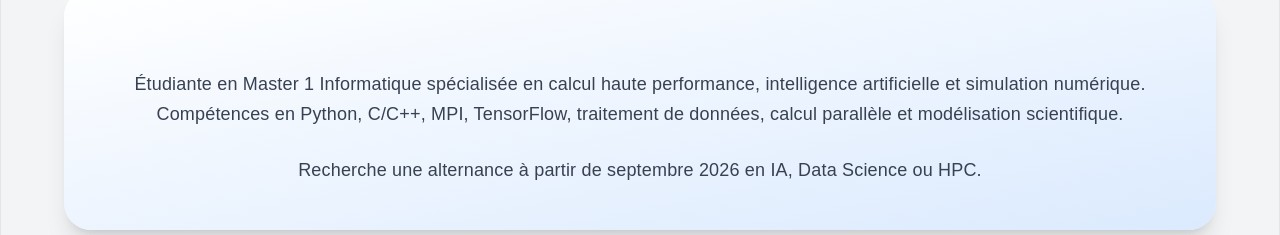
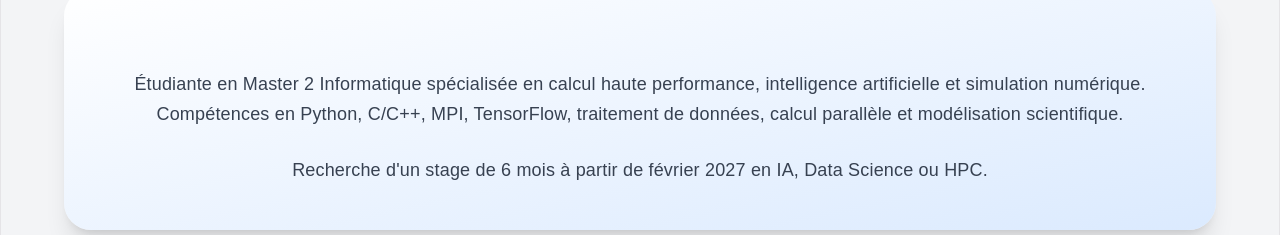
Before and after one commit to Kenzo2345/Portfolio, a React (Vite) app: page / in a window 1280 px wide. Shown: the part 817-1052 px from the top of the page. Built offline with nearby package versions, Linux system fonts and the light colour scheme.

Commit message:
update about and experience section text

```diff
--- a/src/components/Experience.jsx
+++ b/src/components/Experience.jsx
@@ -7,7 +7,7 @@ function Experience() {
         {/* Experience 1 */}
           <div className="bg-gradient-to-br from-white to-blue-100 dark:bg-[#1e293b] rounded-2xl p-6 shadow-lg hover:shadow-2xl hover:-translate-y-2 transition duration-300">
             <h3 className="text-2xl font-semibold mb-3 text-blue-500"> Détection de Bugs Numériques via IA</h3>
-            <p className="text-sm text-gray-500 dark:text-gray-400 mb-4"> Espace Dev UPVD • En cours </p>
+            <p className="text-sm text-gray-500 dark:text-gray-400 mb-4"> Espace Dev UPVD • Avril – Mai 2026</p>
             <p className="text-gray-600 leading-7"> Développement d’un prototype multi-agents basé sur des modèles de LLM afin d’identifier et analyser des bugs numériques. Travail autour de l’IA générative, l’analyse automatisée de code, la détection d’erreurs de calcul et l’optimisation d’outils d’automatisation.</p>
             <div className="mt-5 flex flex-wrap gap-2">
               <span className="bg-blue-100 text-blue-500 px-3 py-1 rounded-full text-xs"> IA Générative</span>
--- a/src/pages/About.jsx
+++ b/src/pages/About.jsx
@@ -6,10 +6,10 @@ export default function About() {
       {/* Bloc présentation */}
       <div className="bg-gradient-to-br from-white to-blue-100 dark:bg-white/80 max-w-5xl mx-auto shadow-xl rounded-3xl p-8 md:p-10 text-center leading-relaxed text-gray-700 space-y-6">
         <p className="mt-8  text-gray-700 flex flex-wrap justify-center gap-6">
-          Étudiante en Master 1 Informatique spécialisée en calcul haute performance, intelligence artificielle et simulation numérique. Compétences en Python, C/C++, MPI, TensorFlow, traitement de données, calcul parallèle et modélisation scientifique.
+          Étudiante en Master 2 Informatique spécialisée en calcul haute performance, intelligence artificielle et simulation numérique. Compétences en Python, C/C++, MPI, TensorFlow, traitement de données, calcul parallèle et modélisation scientifique.
         </p>
         <p className="mt-4 text-gray-700 flex flex-wrap justify-center gap-6">
-          Recherche une alternance à partir de septembre 2026 en IA, Data Science ou HPC.
+          Recherche d'un stage de 6 mois à partir de février 2027 en IA, Data Science ou HPC.
         </p>
       </div>
 
```
